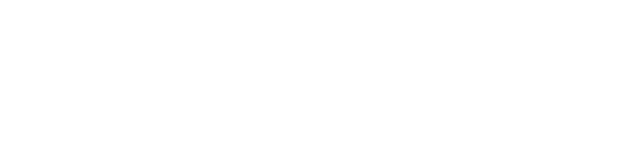
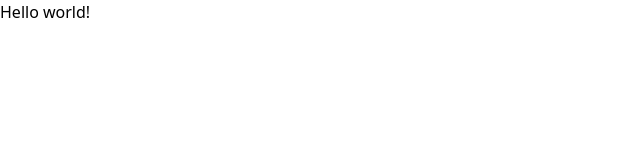
Before and after one commit to lucagngr/finance_history, a website: page index.html in a window 1280 px wide. Shown: the whole page, without its empty margins (0-640 px from the left). Drawn offline with Linux system fonts and the light colour scheme.

Commit message:
tailwind files

```diff
--- a/index.html
+++ b/index.html
@@ -3,9 +3,11 @@
 <head>
     <meta charset="UTF-8">
     <meta name="viewport" content="width=device-width, initial-scale=1.0">
+    <link href="./styles.css" rel="stylesheet">
     <title>TESTTTT</title>
 </head>
 <body>
+    <h1 className="text-3xl font-bold underline">Hello world!</h1>
 
 </body>
 </html>
--- /dev/null
+++ b/input.css
@@ -0,0 +1,3 @@
+@tailwind base;
+@tailwind components;
+@tailwind utilities;
--- /dev/null
+++ b/package.json
@@ -0,0 +1,5 @@
+{
+  "devDependencies": {
+    "tailwindcss": "^3.4.16"
+  }
+}
--- /dev/null
+++ b/tailwind.config.js
@@ -0,0 +1,8 @@
+/** @type {import('tailwindcss').Config} */
+module.exports = {
+  content: ["./index.html"],
+  theme: {
+    extend: {},
+  },
+  plugins: [],
+}
```
Also changed, not shown: styles.css, 1 other file.
